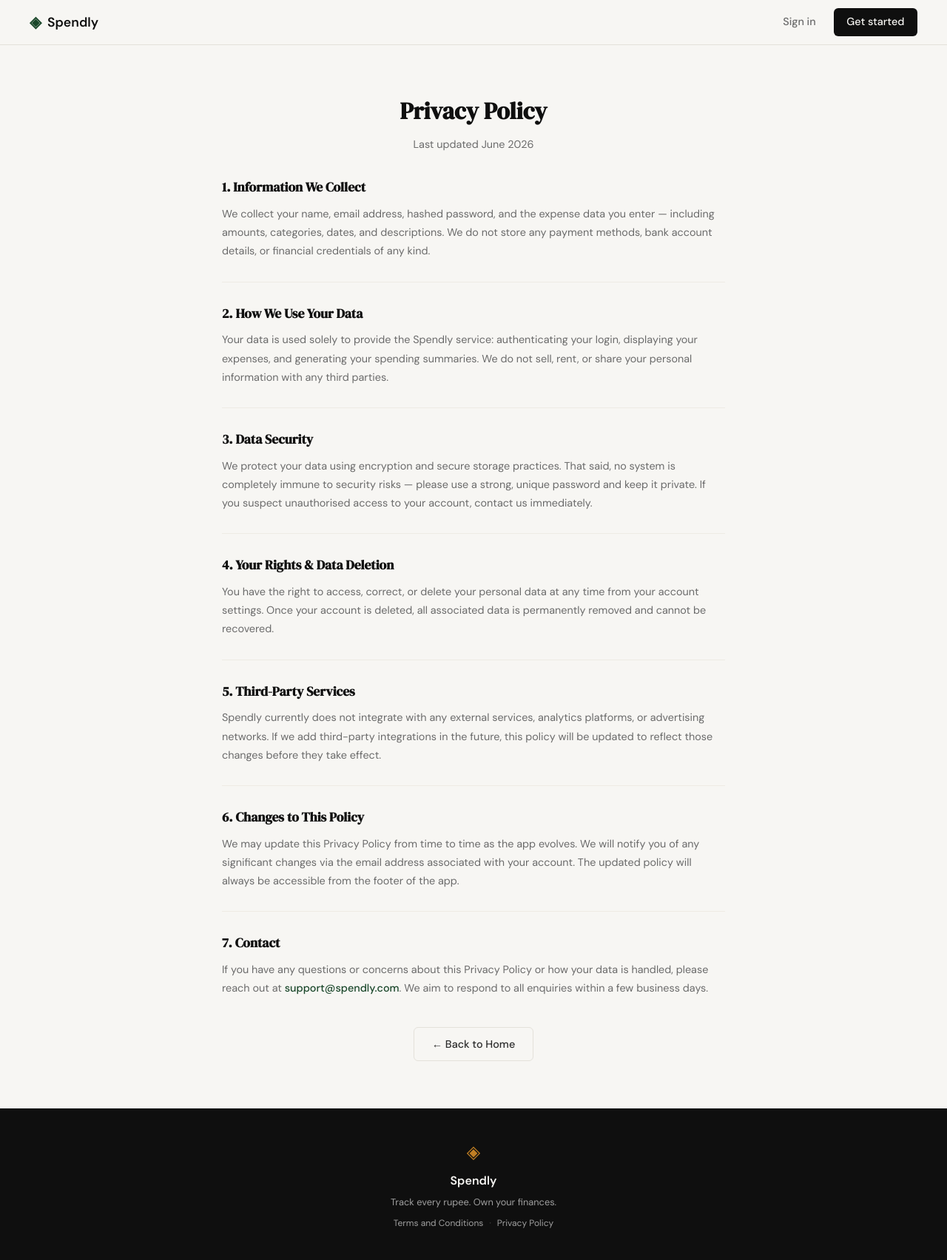
After one commit to sp-ghosh/spending-tracker, a Flask app: page /privacy in a window 1280 px wide. The commit adds this page. Shown: the whole page at 74% size. Run offline with Flask 3, Linux system fonts and the light colour scheme.

Commit message:
Landing: added privacy page and routed

```diff
--- a/app.py
+++ b/app.py
@@ -25,6 +25,11 @@ def login():
 @app.route("/terms")
 def terms():
     return render_template("terms.html")
+
+
+@app.route("/privacy")
+def privacy():
+    return render_template("privacy.html")
 
 
 # ------------------------------------------------------------------ #
--- a/templates/base.html
+++ b/templates/base.html
@@ -37,7 +37,7 @@
             <div class="footer-legal">
                 <a href="{{ url_for('terms') }}">Terms and Conditions</a>
                 <span class="footer-legal-sep">·</span>
-                <a href="#">Privacy Policy</a>
+                <a href="{{ url_for('privacy') }}">Privacy Policy</a>
             </div>
         </div>
     </footer>
--- /dev/null
+++ b/templates/privacy.html
@@ -0,0 +1,58 @@
+{% extends "base.html" %}
+{% block title %}Privacy Policy — Spendly{% endblock %}
+
+{% block content %}
+<section class="auth-section" style="align-items: flex-start; padding-top: 4rem; padding-bottom: 4rem;">
+    <div class="auth-container" style="max-width: 680px;">
+
+        <div class="auth-header">
+            <h1 class="auth-title">Privacy Policy</h1>
+            <p class="auth-subtitle">Last updated June 2026</p>
+        </div>
+
+        <div class="terms-body">
+
+            <div class="terms-section">
+                <h2 class="terms-heading">1. Information We Collect</h2>
+                <p class="terms-text">We collect your name, email address, hashed password, and the expense data you enter — including amounts, categories, dates, and descriptions. We do not store any payment methods, bank account details, or financial credentials of any kind.</p>
+            </div>
+
+            <div class="terms-section">
+                <h2 class="terms-heading">2. How We Use Your Data</h2>
+                <p class="terms-text">Your data is used solely to provide the Spendly service: authenticating your login, displaying your expenses, and generating your spending summaries. We do not sell, rent, or share your personal information with any third parties.</p>
+            </div>
+
+            <div class="terms-section">
+                <h2 class="terms-heading">3. Data Security</h2>
+                <p class="terms-text">We protect your data using encryption and secure storage practices. That said, no system is completely immune to security risks — please use a strong, unique password and keep it private. If you suspect unauthorised access to your account, contact us immediately.</p>
+            </div>
+
+            <div class="terms-section">
+                <h2 class="terms-heading">4. Your Rights &amp; Data Deletion</h2>
+                <p class="terms-text">You have the right to access, correct, or delete your personal data at any time from your account settings. Once your account is deleted, all associated data is permanently removed and cannot be recovered.</p>
+            </div>
+
+            <div class="terms-section">
+                <h2 class="terms-heading">5. Third-Party Services</h2>
+                <p class="terms-text">Spendly currently does not integrate with any external services, analytics platforms, or advertising networks. If we add third-party integrations in the future, this policy will be updated to reflect those changes before they take effect.</p>
+            </div>
+
+            <div class="terms-section">
+                <h2 class="terms-heading">6. Changes to This Policy</h2>
+                <p class="terms-text">We may update this Privacy Policy from time to time as the app evolves. We will notify you of any significant changes via the email address associated with your account. The updated policy will always be accessible from the footer of the app.</p>
+            </div>
+
+            <div class="terms-section">
+                <h2 class="terms-heading">7. Contact</h2>
+                <p class="terms-text">If you have any questions or concerns about this Privacy Policy or how your data is handled, please reach out at <a href="mailto:support@spendly.com" class="terms-link">support@spendly.com</a>. We aim to respond to all enquiries within a few business days.</p>
+            </div>
+
+        </div>
+
+        <div style="margin-top: 2.5rem; text-align: center;">
+            <a href="{{ url_for('landing') }}" class="btn-ghost">← Back to Home</a>
+        </div>
+
+    </div>
+</section>
+{% endblock %}
```
